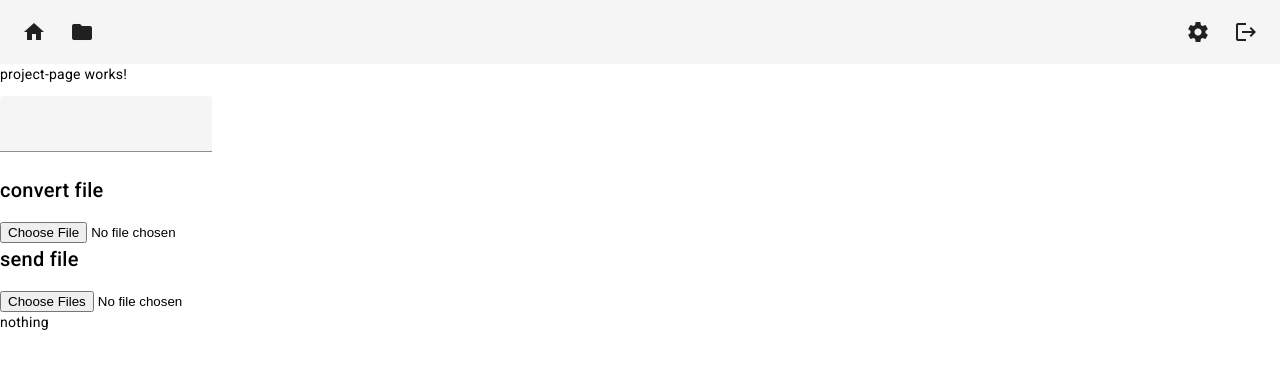
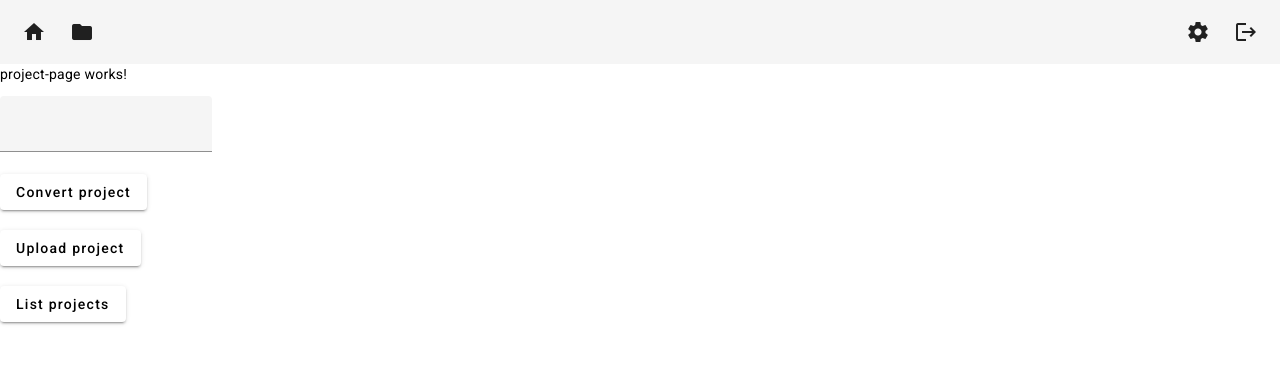
Before and after one commit to SwiftFaze/brink-electron-app, an Angular app: page /project in a window 1280 px wide. Shown: the top 368 px of the page. Built offline with nearby package versions, Linux system fonts and the light colour scheme.

Commit message:
Refacto upload button Integration project get user projects

```diff
--- a/src/app/pages/project-page/project-page.component.html
+++ b/src/app/pages/project-page/project-page.component.html
@@ -5,11 +5,23 @@
     </mat-form-field>
 </form>
 
-<h2>convert file</h2>
-<input type="file" (change)="convertAbletonProject($event)">
+<button mat-raised-button (click)="fileInput.click()">Convert project</button>
+<input #fileInput type="file" (change)="convertAbletonProject($event)" style="display:none" />
+
+<br>
+<br>
 
 
-<h2>send file</h2>
+<button mat-raised-button (click)="folderInput.click()">Upload project</button>
+<input #folderInput type="file" webkitdirectory directory multiple (change)="uploadFolder($event)" style="display:none" />
 
-<input type="file" webkitdirectory directory multiple (change)="uploadFolder($event)" />
-<p>{{testing}}</p>
+<br>
+<br>
+
+
+<button mat-raised-button (click)="getUserProjects()">List projects</button>
+<div>
+    <ul>
+        <li *ngFor="let projectName of userProjects">{{projectName}}</li>
+    </ul>
+</div>
--- a/src/app/pages/project-page/project-page.component.ts
+++ b/src/app/pages/project-page/project-page.component.ts
@@ -13,6 +13,8 @@ export class ProjectPageComponent implements OnInit {
 
 
     testing: string = "nothing"
+    userProjects: string[] = [];
+
     constructor(private contextService: ContextService, private abletonProjectService: AbletonProjectService) {
         this.contextService.setMenuIndex(Menu.MENU_PROJECTS)
     }
@@ -55,7 +57,7 @@ export class ProjectPageComponent implements OnInit {
         this.decompressALS(alsFile)
             .then((decompressedData: string) => {
                 console.log(decompressedData);
-                this.abletonProjectService.getProject(decompressedData).subscribe(result => {
+                this.abletonProjectService.convertProject(decompressedData).subscribe(result => {
                     console.log(result)
                 });
             })
@@ -71,7 +73,6 @@ export class ProjectPageComponent implements OnInit {
         const minorVersion = abletonNode.getAttribute('MinorVersion');
         return minorVersion ?? '';
     }
-
 
 
     uploadFolder(event: any): void {
@@ -91,4 +92,11 @@ export class ProjectPageComponent implements OnInit {
             );
         }
     }
+
+    getUserProjects() {
+        this.abletonProjectService.getUserProjects().subscribe(projectList => {
+            console.log(projectList)
+            this.userProjects = projectList;
+        });
+    }
 }
--- a/src/app/shared/ableton-project.service.ts
+++ b/src/app/shared/ableton-project.service.ts
@@ -13,8 +13,8 @@ export class AbletonProjectService {
 
     private basePath = environment.apiApp;
 
-    getProject(xmlString: string): Observable<AbletonProject> {
-        return this.http.post<AbletonProject>(this.basePath + '/projects', xmlString);
+    convertProject(xmlString: string): Observable<AbletonProject> {
+        return this.http.post<AbletonProject>(this.basePath + '/convert', xmlString);
     }
 
     // sendFile(file: File): Observable<any> {
@@ -28,5 +28,7 @@ export class AbletonProjectService {
         return this.http.post<any>(this.basePath + '/upload', formData);
     }
 
-
+    getUserProjects(): Observable<string[]> {
+        return this.http.get<string[]>(this.basePath + '/projects');
+    }
 }
```
